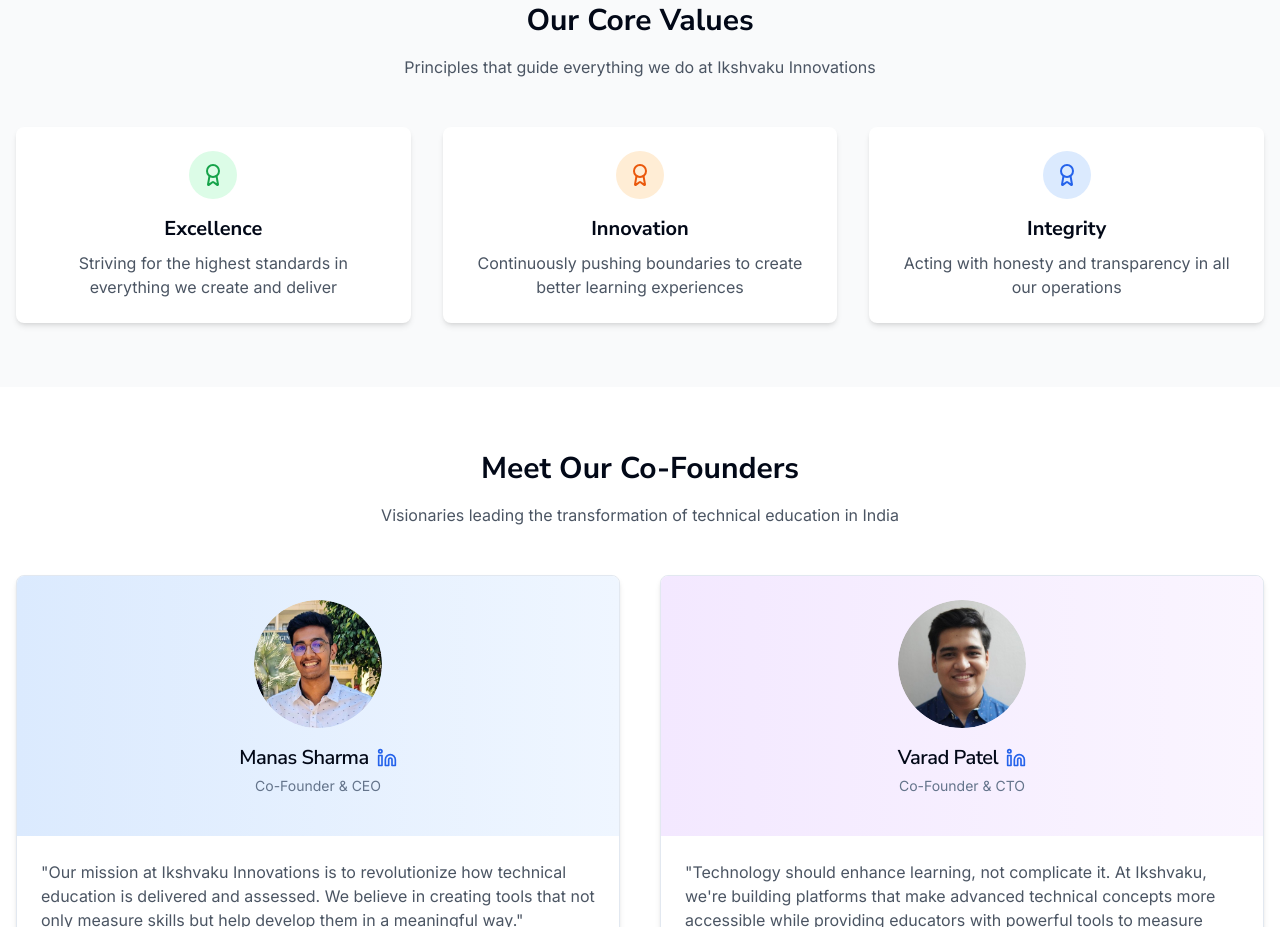
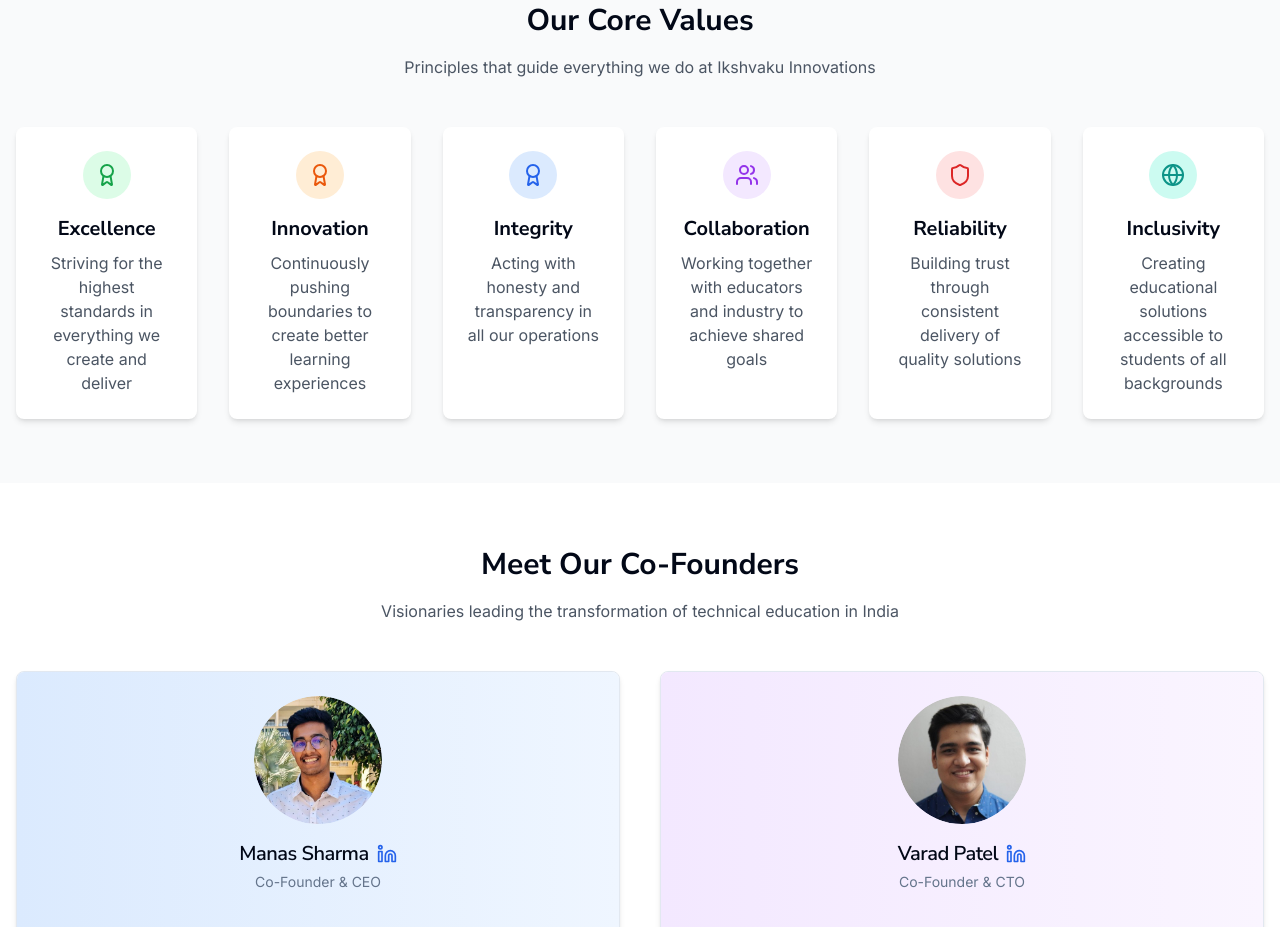
Before and after one commit to manas-jain09/placement-ace-platform, a React (Vite) app: page /about in a window 1280 px wide. Shown: the part 960-1887 px from the top of the page. Built offline with nearby package versions, Linux system fonts and the light colour scheme.

Commit message:
Add more core values
Added three more core values to the About Us page.

```diff
--- a/src/pages/AboutUs.tsx
+++ b/src/pages/AboutUs.tsx
@@ -9,7 +9,7 @@ import {
   CardHeader,
   CardTitle
 } from '@/components/ui/card';
-import { Target, Lightbulb, Award, Linkedin } from 'lucide-react';
+import { Target, Lightbulb, Award, Linkedin, Users, Shield, Globe } from 'lucide-react';
 import { Avatar, AvatarFallback, AvatarImage } from "@/components/ui/avatar";
 import { Button } from "@/components/ui/button";
 
@@ -88,7 +88,7 @@ const AboutUs = () => {
               </p>
             </div>
 
-            <div className="grid grid-cols-1 md:grid-cols-3 gap-8">
+            <div className="grid grid-cols-1 md:grid-cols-3 lg:grid-cols-6 gap-8">
               <div className="bg-white p-6 rounded-lg shadow-md hover:shadow-lg transition-all text-center">
                 <div className="bg-green-100 text-green-600 p-3 rounded-full w-fit mx-auto mb-4">
                   <Award className="h-6 w-6" />
@@ -111,6 +111,30 @@ const AboutUs = () => {
                 </div>
                 <h3 className="text-xl font-bold mb-2">Integrity</h3>
                 <p className="text-gray-600">Acting with honesty and transparency in all our operations</p>
+              </div>
+
+              <div className="bg-white p-6 rounded-lg shadow-md hover:shadow-lg transition-all text-center">
+                <div className="bg-purple-100 text-purple-600 p-3 rounded-full w-fit mx-auto mb-4">
+                  <Users className="h-6 w-6" />
+                </div>
+                <h3 className="text-xl font-bold mb-2">Collaboration</h3>
+                <p className="text-gray-600">Working together with educators and industry to achieve shared goals</p>
+              </div>
+
+              <div className="bg-white p-6 rounded-lg shadow-md hover:shadow-lg transition-all text-center">
+                <div className="bg-red-100 text-red-600 p-3 rounded-full w-fit mx-auto mb-4">
+                  <Shield className="h-6 w-6" />
+                </div>
+                <h3 className="text-xl font-bold mb-2">Reliability</h3>
+                <p className="text-gray-600">Building trust through consistent delivery of quality solutions</p>
+              </div>
+
+              <div className="bg-white p-6 rounded-lg shadow-md hover:shadow-lg transition-all text-center">
+                <div className="bg-teal-100 text-teal-600 p-3 rounded-full w-fit mx-auto mb-4">
+                  <Globe className="h-6 w-6" />
+                </div>
+                <h3 className="text-xl font-bold mb-2">Inclusivity</h3>
+                <p className="text-gray-600">Creating educational solutions accessible to students of all backgrounds</p>
               </div>
             </div>
           </div>
```
